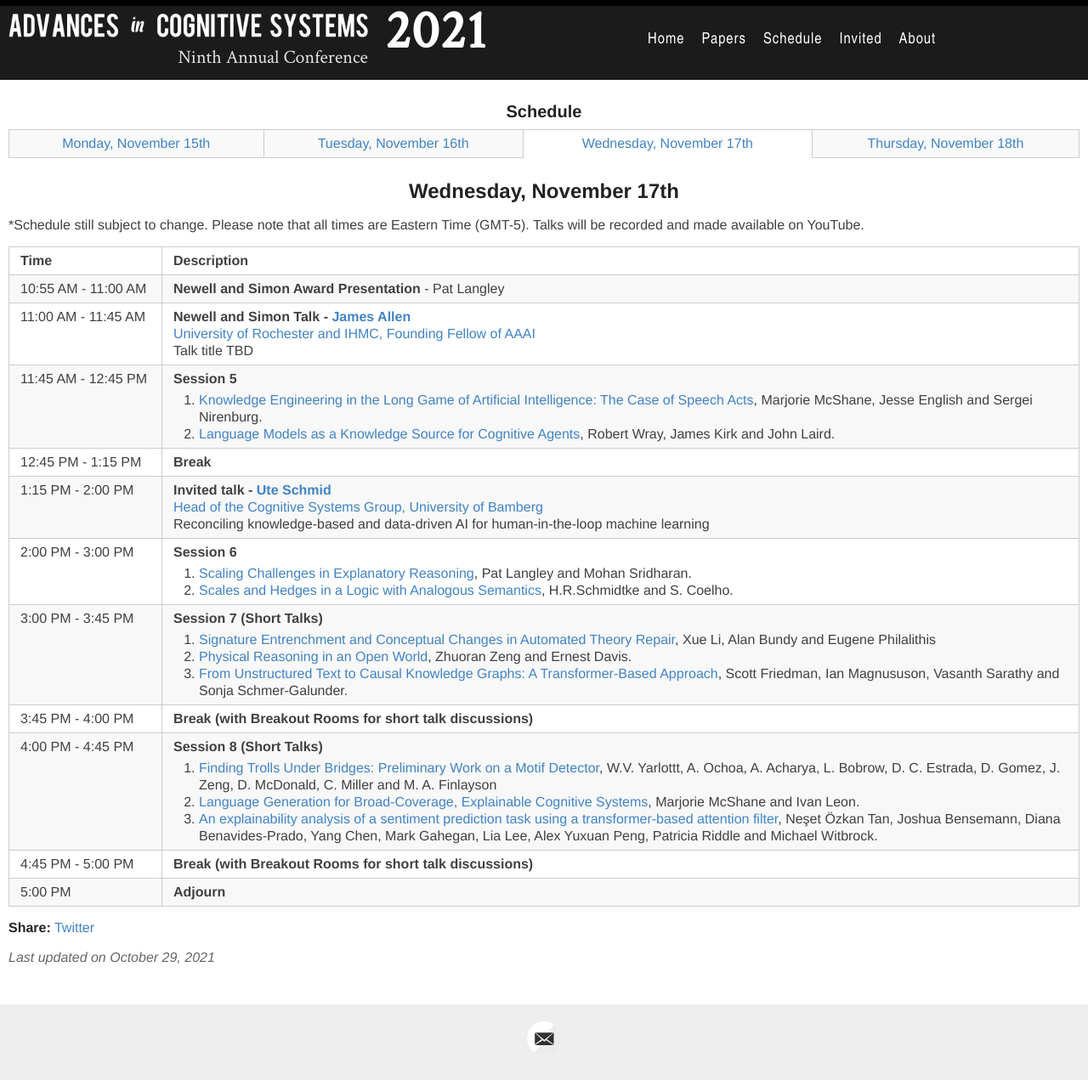
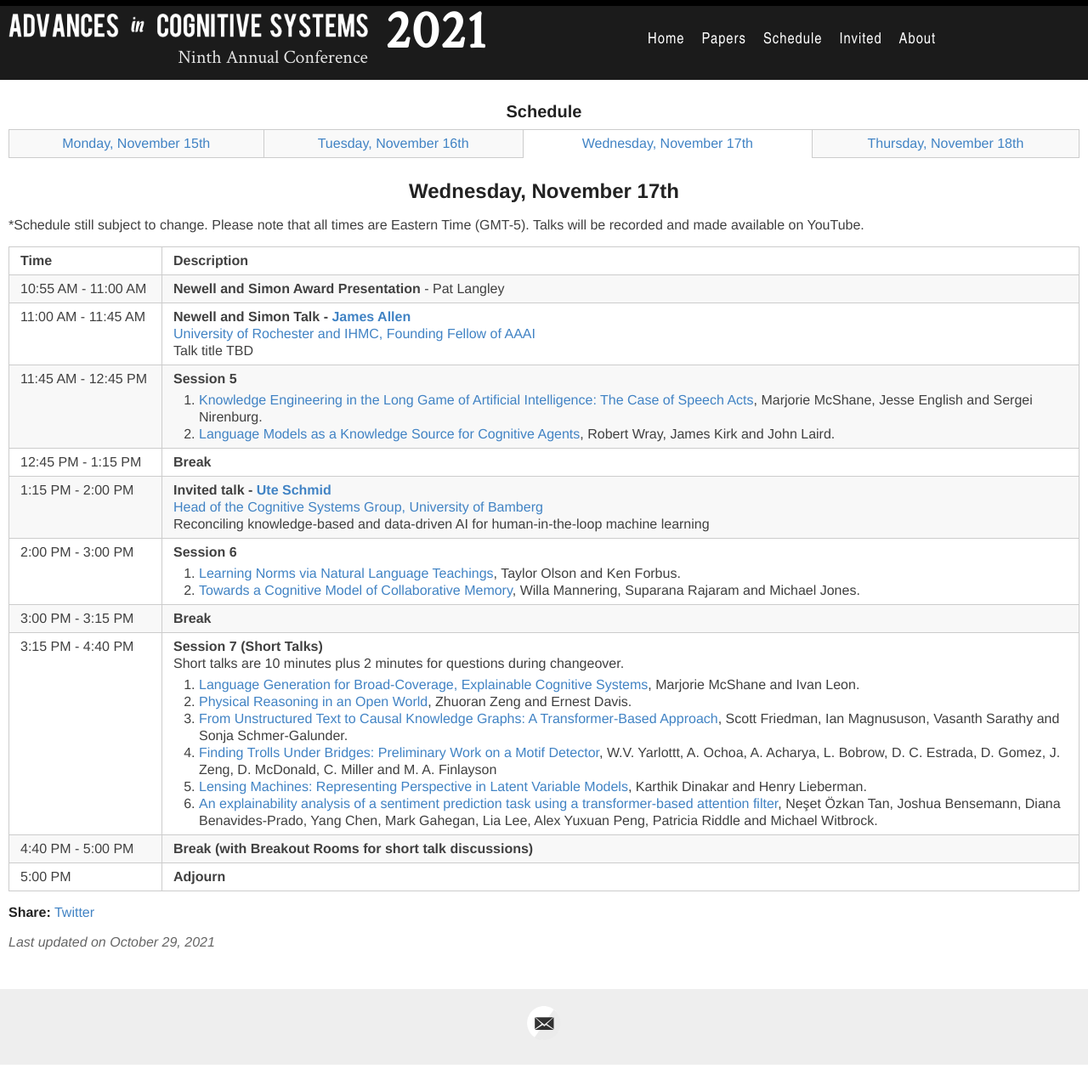
Before and after one commit to AdvancesInCognitiveSystems/acs2021, a Jekyll site: the page built from _days/wednesday-day2.md, in a window 1280 px wide. Shown: the whole page at 85% size. Built offline with Jekyll 4.4.1, drawn with Linux system fonts in a browser that asks for light colours.

Commit message:
revised schedule

```diff
--- a/_days/wednesday-day2.md
+++ b/_days/wednesday-day2.md
@@ -21,7 +21,7 @@ and made available on YouTube.
 
 <tr>
 <td> <span class="schedtime"> 11:00 AM - 11:45 AM </span></td>
-<td> <b>  Newell and Simon Talk - <a href="/speakers/james_allen/"> James Allen</a> </b><br>
+<td> <b>  Newell and Simon Talk - <a href="{{site.baseurl}}/speakers/james_allen/"> James Allen</a> </b><br>
     <a href="https://www.cs.rochester.edu/u/james/">University of Rochester and IHMC, Founding Fellow of AAAI</a><br> Talk title TBD </td>
   </tr>
 
@@ -50,50 +50,43 @@ and made available on YouTube.
   <td> <span class="schedtime"> 2:00 PM - 3:00 PM </span></td><td> <b> Session 6 </b>
 <!-- ###### Chaired by TBD -->
   <ol>
-    <li> <a href="{{site.baseurl}}/data/ACS2021_paper_33.pdf">Scaling Challenges in
-    Explanatory Reasoning</a>,  Pat Langley and Mohan Sridharan.</li>
-    <li> <a href="{{site.baseurl}}/data/ACS2021_paper_14.pdf">Scales and Hedges in a Logic with Analogous Semantics</a>, H.R.Schmidtke and S. Coelho.</li>
+   <li> <a href="{{site.baseurl}}/data/ACS2021_paper_17.pdf">Learning Norms via Natural Language Teachings</a>, Taylor Olson and Ken Forbus. </li>
+   <li> <a href="{{site.baseurl}}/data/ACS2021_paper_15.pdf">Towards a Cognitive Model of
+    Collaborative Memory</a>, Willa Mannering, Suparana Rajaram and Michael Jones. </li>
+
   </ol>
   </td>
-</tr>
+  </tr>
 <tr>
-  <td> <span class="schedtime"> 3:00 PM - 3:45 PM </span></td><td> <b> Session 7 (Short Talks)</b>
+    <td> <span class="schedtime"> 3:00 PM - 3:15 PM </span></td> <td>  <b>
+    Break</b> </td>
+    </tr>
+<tr>
+  <td> <span class="schedtime"> 3:15 PM - 4:40 PM </span></td><td> <b>
+  Session 7 (Short Talks)</b>
+  <div class=shortnote>Short talks are 10 minutes plus 2 minutes for questions during changeover.</div>
 <!-- ###### Chaired by TBD -->
  <ol>
-  <li> <a href="{{site.baseurl}}/data/ACS2021_paper_20.pdf">Signature Entrenchment and
-  Conceptual Changes in Automated Theory Repair</a>, Xue Li, Alan Bundy and
-  Eugene Philalithis</li>
+  <li> <a href="{{site.baseurl}}/data/ACS2021_paper_5.pdf">Language Generation for
+   Broad-Coverage, Explainable Cognitive Systems</a>, Marjorie McShane and Ivan Leon. </li>
   <li> <a href="{{site.baseurl}}/data/ACS2021_paper_7.pdf">Physical Reasoning in an Open
   World</a>, Zhuoran Zeng and Ernest Davis. </li>
   <li> <a href="{{site.baseurl}}/data/ACS2021_paper_21.pdf">From Unstructured Text to
    Causal Knowledge Graphs: A Transformer-Based Approach</a>, Scott Friedman, Ian Magnususon, Vasanth Sarathy and Sonja Schmer-Galunder.
    </li>
- </ol>
- </td>
-</tr>
-
-<tr>
-  <td> <span class="schedtime"> 3:45 PM - 4:00 PM </span></td>
-  <td>  <b> Break (with Breakout Rooms for short talk discussions) </b> </td>
-</tr>
-<tr>
-  <td> <span class="schedtime"> 4:00 PM - 4:45 PM </span></td><td> <b> Session 8 (Short Talks)</b>
-<!-- ###### Chaired by TBD -->
- <ol>
    <li> <a href="{{site.baseurl}}/data/ACS2021_paper_23.pdf">Finding Trolls Under Bridges: Preliminary Work on a Motif Detector</a>,
    W.V. Yarlottt, A. Ochoa, A. Acharya, L. Bobrow, D. C. Estrada, D. Gomez,
    J. Zeng, D. McDonald, C. Miller and M. A. Finlayson</li>
+   <li> <a href="{{site.baseurl}}/data/ACS2021_paper_10.pdf">Lensing Machines: Representing Perspective in Latent Variable Models</a>, Karthik Dinakar and Henry Lieberman. </li>
 
-   <li> <a href="{{site.baseurl}}/data/ACS2021_paper_5.pdf">Language Generation for
-   Broad-Coverage, Explainable Cognitive Systems</a>, Marjorie McShane and Ivan Leon. </li>
-<li> <a href="{{site.baseurl}}/data/ACS2021_paper_22.pdf">An explainability analysis of a
+  <li> <a href="{{site.baseurl}}/data/ACS2021_paper_22.pdf">An explainability analysis of a
    sentiment prediction task using a transformer-based attention
    filter</a>, Neşet Özkan Tan, Joshua Bensemann, Diana Benavides-Prado, Yang Chen, Mark Gahegan, Lia Lee, Alex Yuxuan Peng, Patricia Riddle and Michael Witbrock. </li>
   </ol>
   </td>
 </tr>
 <tr>
-  <td> <span class="schedtime">  4:45 PM - 5:00 PM </span></td>
+  <td> <span class="schedtime">  4:40 PM - 5:00 PM </span></td>
   <td>  <b> Break (with Breakout Rooms for short talk discussions) </b>
   </td>
   </tr>
```
Also changed, not shown: _days/thursday-day3.md (+24 -27 lines), _days/tuesday-day1.md (+24 -18 lines).
